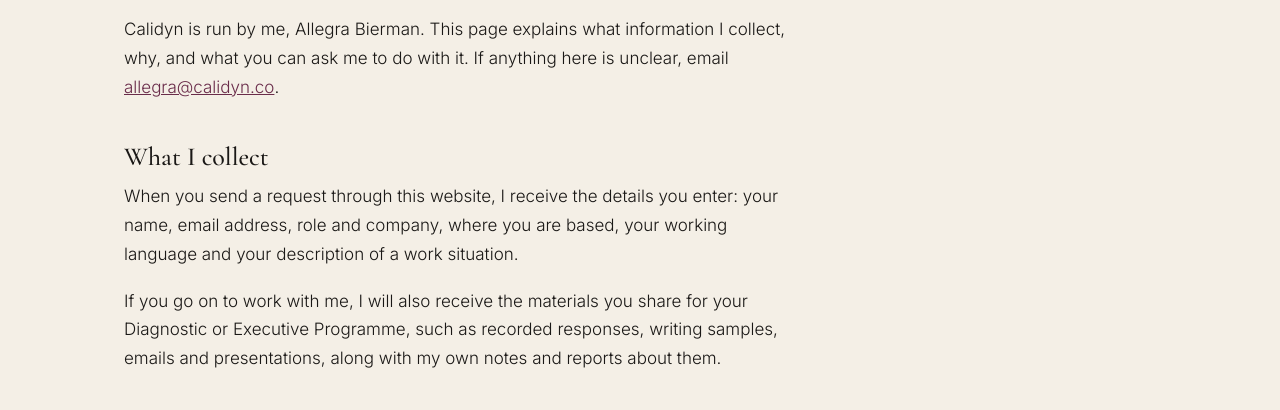
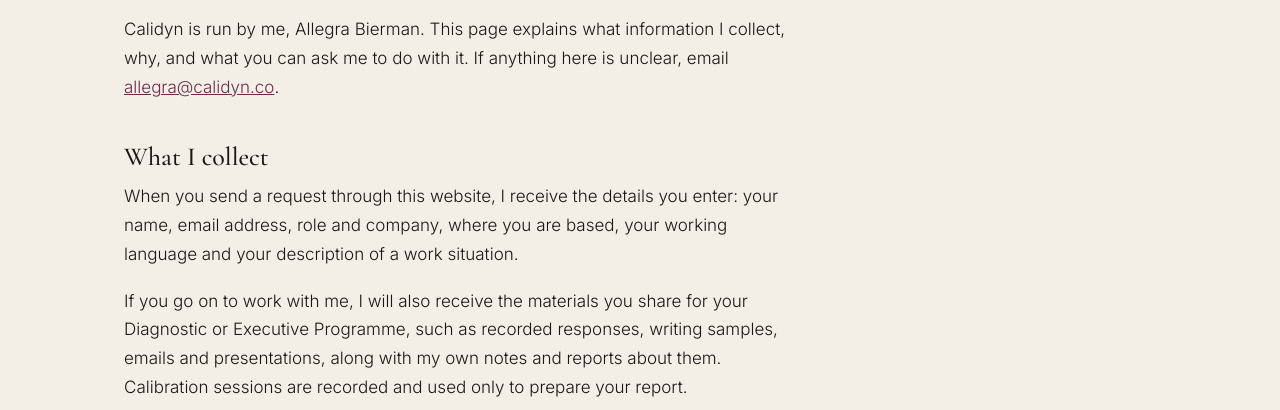
Before and after one commit to allegrabierman/calidyn-website, a plain HTML site: page privacy/index.html in a window 1280 px wide. Shown: the part 305-715 px from the top of the page. Drawn offline with nearby package versions, Linux system fonts and the light colour scheme.

Commit message:
Update privacy policy to include calibration session details
Added a note about calibration sessions being recorded for report preparation.

```diff
--- a/privacy/index.html
+++ b/privacy/index.html
@@ -177,7 +177,7 @@
       <p>Calidyn is run by me, Allegra Bierman. This page explains what information I collect, why, and what you can ask me to do with it. If anything here is unclear, email <a href="mailto:allegra@calidyn.co">allegra@calidyn.co</a>.</p>
       <h2>What I collect</h2>
       <p>When you send a request through this website, I receive the details you enter: your name, email address, role and company, where you are based, your working language and your description of a work situation.</p>
-      <p>If you go on to work with me, I will also receive the materials you share for your Diagnostic or Executive Programme, such as recorded responses, writing samples, emails and presentations, along with my own notes and reports about them.</p>
+      <p>If you go on to work with me, I will also receive the materials you share for your Diagnostic or Executive Programme, such as recorded responses, writing samples, emails and presentations, along with my own notes and reports about them. Calibration sessions are recorded and used only to prepare your report.</p>
       <h2>Why I use it</h2>
       <p>I use your request to reply to you and to decide with you whether a Diagnostic is a good fit. If you become a client, I use your materials only to deliver your Diagnostic, your feedback session and any programme we agree on. I do not sell your information or use it for advertising.</p>
       <h2>Who else handles it</h2>
```
